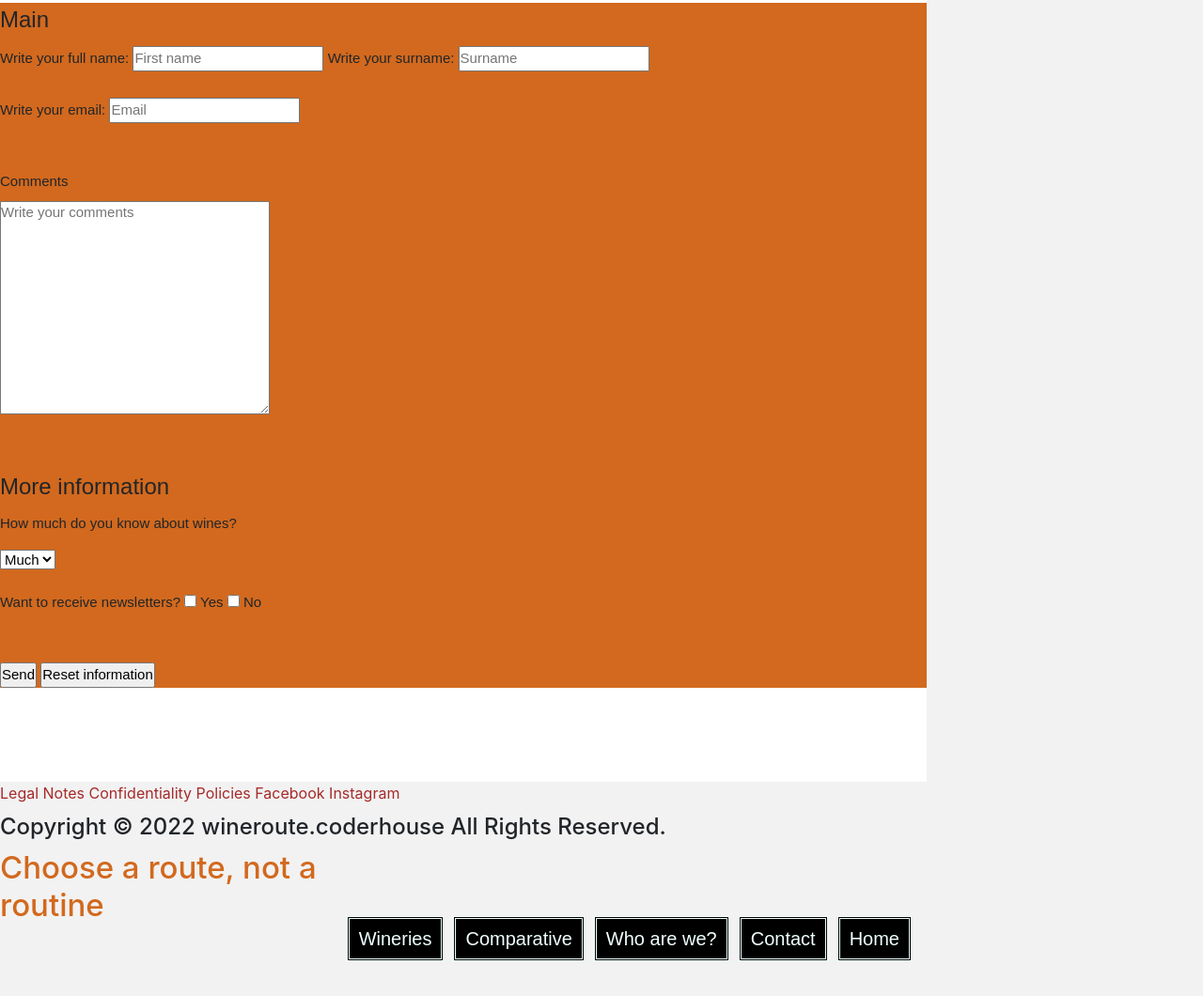
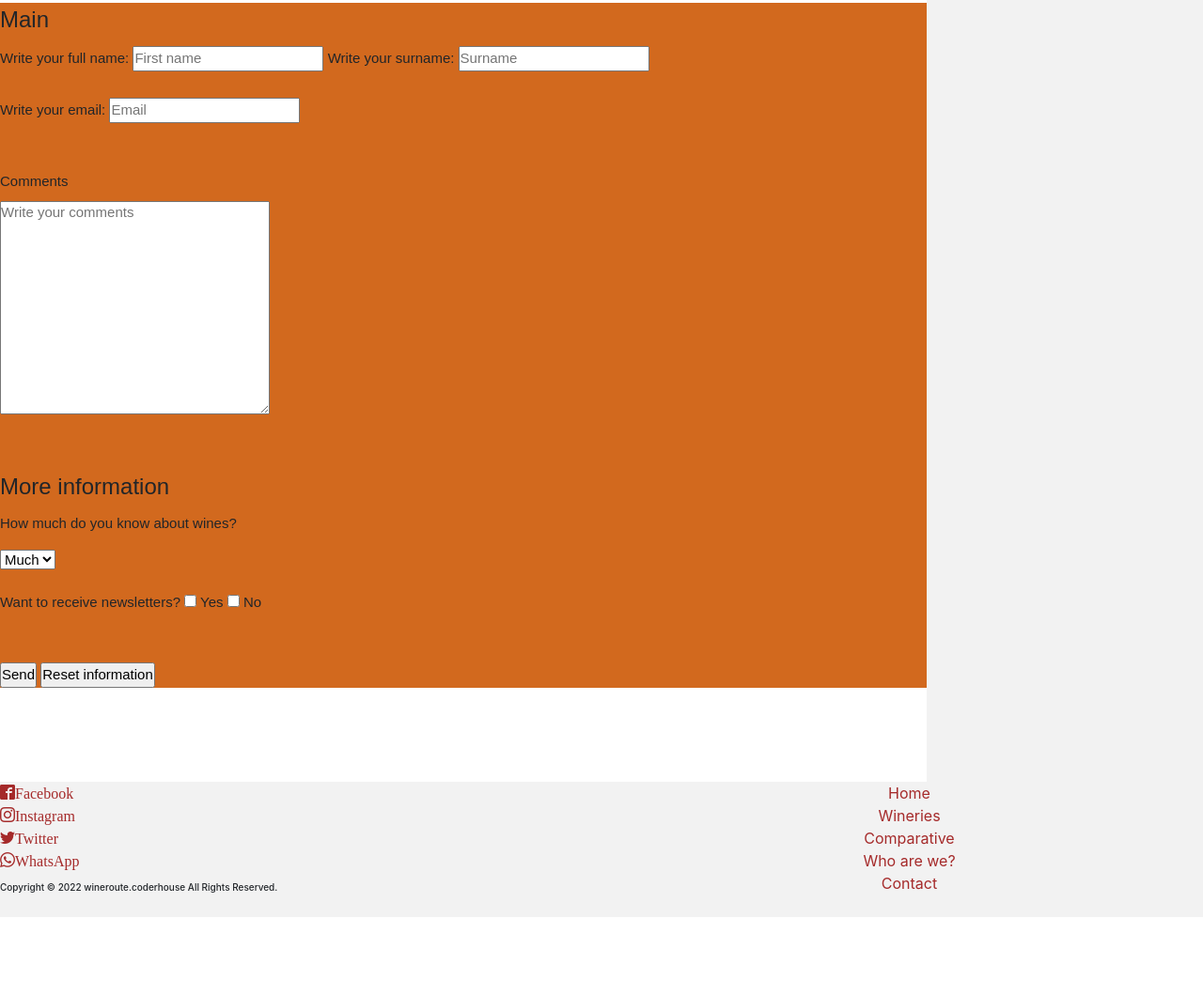
Before and after one commit to frana24/wine_route_Abate, a plain HTML site: page views/contact.html in a window 1280 px wide. Shown: the part 545-1605 px from the top of the page at 94% size. After the commit the page ends 1521 px from the top, so only its background shows below. Drawn offline with Linux system fonts and the light colour scheme.

Commit message:
Maquetado del footer con boostrap y adhesion de iconos de redes sociales

```diff
--- a/css/styles.css
+++ b/css/styles.css
@@ -81,6 +81,7 @@ footer li a {
 .rights {
     margin-top: 10px;
     margin-bottom: 10px;
+    font-size: 10px;
 }
 
 
@@ -254,8 +255,8 @@ th, td {
 }
 
 .animation {
-    height: 25px;
-    width: 110px;
+    height: 30px;
+    width: 160px;
     background-color: aqua;
     animation-name: animation;
     animation-iteration-count: infinite;
@@ -301,17 +302,15 @@ th, td {
         border: double;
         overflow: hidden;
     }
-    .footer_section {
+    .phrase {
         visibility: visible;
         font-size: 10px;
-        background-color: #f2f2f2;
-        grid-area: footer;
     }
     .animate-big {
         visibility: visible;
-        margin-left: -30px;
-        font-size: 33px;
-        margin-top: -30px;
+        margin-left: 10px;
+        font-size: 25px;
+        margin-top: 20px;
         background-color: #f2f2f2;
         grid-area: footer;
     }
--- /dev/null
+++ b/icons/font.css
@@ -0,0 +1,39 @@
+@font-face {
+  font-family: 'icomoon';
+  src:  url('fonts/icomoon.eot?db8o1f');
+  src:  url('fonts/icomoon.eot?db8o1f#iefix') format('embedded-opentype'),
+    url('fonts/icomoon.ttf?db8o1f') format('truetype'),
+    url('fonts/icomoon.woff?db8o1f') format('woff'),
+    url('fonts/icomoon.svg?db8o1f#icomoon') format('svg');
+  font-weight: normal;
+  font-style: normal;
+  font-display: block;
+}
+
+[class^="icon-"], [class*=" icon-"] {
+  /* use !important to prevent issues with browser extensions that change fonts */
+  font-family: 'icomoon' !important;
+  speak: never;
+  font-style: normal;
+  font-weight: normal;
+  font-variant: normal;
+  text-transform: none;
+  line-height: 1;
+
+  /* Better Font Rendering =========== */
+  -webkit-font-smoothing: antialiased;
+  -moz-osx-font-smoothing: grayscale;
+}
+
+.icon-facebook2:before {
+  content: "\ea91";
+}
+.icon-instagram:before {
+  content: "\ea92";
+}
+.icon-whatsapp:before {
+  content: "\ea93";
+}
+.icon-twitter:before {
+  content: "\ea96";
+}
--- /dev/null
+++ b/social_media/font.css
@@ -0,0 +1,39 @@
+@font-face {
+  font-family: 'icomoon';
+  src:  url('fonts/icomoon.eot?db8o1f');
+  src:  url('fonts/icomoon.eot?db8o1f#iefix') format('embedded-opentype'),
+    url('fonts/icomoon.ttf?db8o1f') format('truetype'),
+    url('fonts/icomoon.woff?db8o1f') format('woff'),
+    url('fonts/icomoon.svg?db8o1f#icomoon') format('svg');
+  font-weight: normal;
+  font-style: normal;
+  font-display: block;
+}
+
+[class^="icon-"], [class*=" icon-"] {
+  /* use !important to prevent issues with browser extensions that change fonts */
+  font-family: 'icomoon' !important;
+  speak: never;
+  font-style: normal;
+  font-weight: normal;
+  font-variant: normal;
+  text-transform: none;
+  line-height: 1;
+
+  /* Better Font Rendering =========== */
+  -webkit-font-smoothing: antialiased;
+  -moz-osx-font-smoothing: grayscale;
+}
+
+.icon-facebook2:before {
+  content: "\ea91";
+}
+.icon-instagram:before {
+  content: "\ea92";
+}
+.icon-whatsapp:before {
+  content: "\ea93";
+}
+.icon-twitter:before {
+  content: "\ea96";
+}
--- a/views/contact.html
+++ b/views/contact.html
@@ -10,6 +10,7 @@
         <script src="../bootstrap/js/jquery.slim.min.js"></script>
         <script src="../bootstrap/js/bootstrap.bundle.min.js"></script>
 
+        <link rel="stylesheet" href="../social_media/font.css">
         <link rel="stylesheet" href="../css/styles.css">
 
         <link rel="shortcut icon" href="./icon/vino3.ico">
@@ -51,6 +52,11 @@
               </ul>
             </div>
         </nav>
+        <div class="phrase">
+            <div class="col">
+                <h1 class="animate-big">Choose a route, not a routine</h1>
+            </div>
+        </div>
     </header>
     <main>
         <section>
@@ -96,24 +102,31 @@
             ASIDE PUBLICIDAD
         </section>
     </aside>
-    <footer>
-        <div>
-            <li><a href="index.html">Legal Notes</a></li>
-            <li><a href="index.html">Confidentiality Policies</a></li>
-            <li><a href="https://m.facebook.com/">Facebook</a></li>
-            <li><a href="https://instagram.com/">Instagram</a></li>
-            <h4 class="rights">Copyright © 2022 wineroute.coderhouse All Rights Reserved.</h4>
-        </div>
+</aside>
+<footer>
     <!-- Use flexbox para el footer -->
-        <div class="footer_section">
-            <h1 class="animate-big">Choose a route, not a routine</h1>
-            <ul class="main-nav">
-                <li><a href="./Views/wineries.html">Wineries</a></li>
-                <li><a href="./Views/comparative.html">Comparative</a></li>
-                <li><a href="./Views/who_are_we.html">Who are we?</a></li>
-                <li><a href="./Views/contact.html">Contact</a></li>
-                <li><a href="index.html">Home</a></li>
-            </ul>
+        <!-- <div class="footer_section"> -->
+        <div class="footer_container">
+            <div class="row">
+                <div class="col">
+                    <ul class="list-inline text-left d-flex flex-column">
+                        <li><a href="https://m.facebook.com/" class="icon-facebook2" target="_blank">Facebook</a></li>
+                        <li><a href="https://instagram.com/" class="icon-instagram" target="_blank">Instagram</a></li>
+                        <li><a href="https://twitter.com/" class="icon-twitter" target="_blank">Twitter</a></li>
+                        <li><a href="https://web.whatsapp.com/" class="icon-whatsapp" target="_blank">WhatsApp</a></li>
+                        <h4 class="rights">Copyright © 2022 wineroute.coderhouse All Rights Reserved.</h4>
+                    </ul>
+                </div>
+                <div class="col">
+                    <!-- <ul class="main-nav"> -->
+                    <ul class="list-inline text-center d-flex flex-column">
+                        <li><a href="../index.html">Home</a></li>
+                        <li><a href="wineries.html">Wineries</a></li>
+                        <li><a href="comparative.html">Comparative</a></li>
+                        <li><a href="who_are_we.html">Who are we?</a></li>
+                        <li><a href="contact.html">Contact</a></li>
+                    </ul>
+                </div>
             </div>
         </div>
     </footer>
```
Also changed, not shown: index.html (+22 -10 lines), views/comparative.html (+30 -17 lines), views/who_are_we.html (+30 -17 lines), views/wineries.html (+31 -19 lines), icons/fonts/icomoon.ttf (added), icons/fonts/icomoon.woff (added), social_media/fonts/icomoon.ttf (added), social_media/fonts/icomoon.woff (added), 4 other files.
